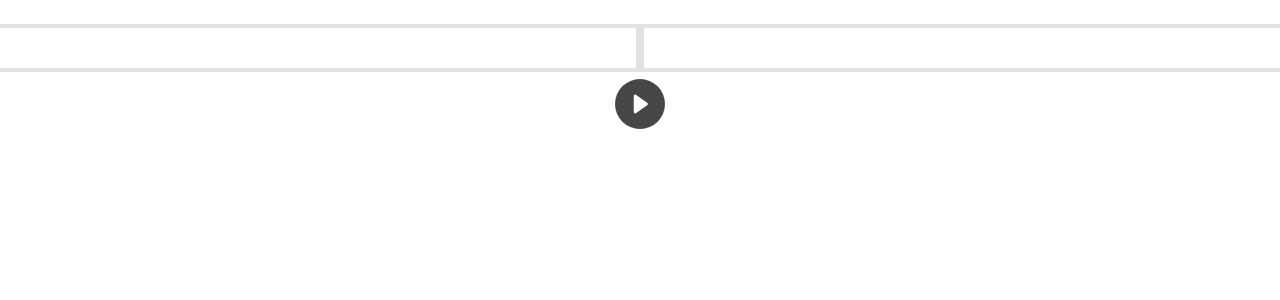
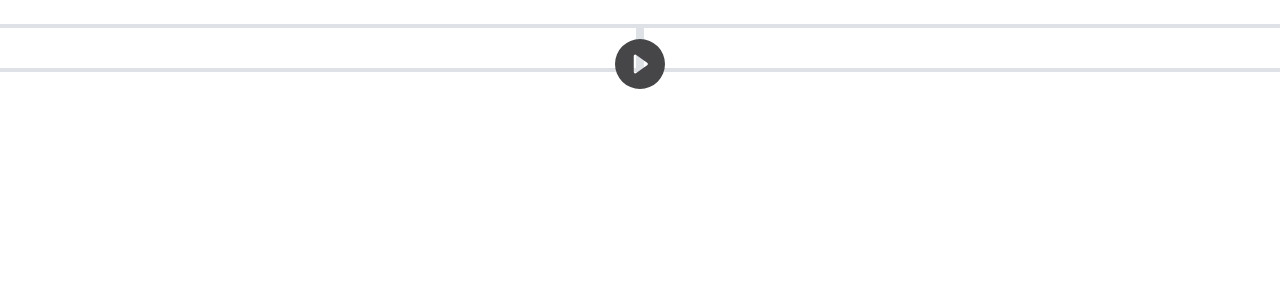
Before and after one commit to saracds/deckofcards, a React (Create React App) app: page /play in a window 1280 px wide. Shown: the top 300 px of the page. Built offline with nearby package versions, Linux system fonts and the light colour scheme.

Commit message:
estilos play

```diff
--- a/src/pages/FormPlayer.js
+++ b/src/pages/FormPlayer.js
@@ -30,10 +30,11 @@ const FormPlayer = () => {
         setValidated(true);
 
     };
+
     const consultarAPI = async () => {
 
         const { data } = await axios("http://deckofcardsapi.com/api/deck/new/");
-        setPartida(data);
+        setPartida(data.deck_id);
     };
 
     return (
--- a/src/pages/Play.js
+++ b/src/pages/Play.js
@@ -1,30 +1,48 @@
-import { useContext, useState } from 'react'
+import { useContext } from 'react'
+import { useState } from "react";
 import { playerContext } from '../context/PlayerContext'
 import { Button, Row, Col} from 'react-bootstrap';
+import axios from "axios";
 import useDeck from '../hooks/useDeck';
-import {BsFillPlayCircleFill} from 'react-icons/bs';
 import { IconContext } from "react-icons/lib";
+import { BsFillPlayCircleFill } from "react-icons/bs";
 
 const Play = () => {
 
     const { player, partida } = useContext(playerContext);
+    const [deck1, setDeck1] = useState({});
+    const [deck2, setDeck2] = useState({});
 
+    const handleSetDeck = () =>{
+        const consultaAPI = async () => {
+            const { data } = await axios(`http://deckofcardsapi.com/api/deck/${partida}/draw/?count=2`);
+            console.log(data[0]);
+            setDeck1(data.cards[0]);
+            setDeck1(data.cards[1]);
+            console.log(data);
+        };
+        consultaAPI();
+        console.log(partida)
 
+    };
 
     return (
-        <div className='text-center'>
+        <div>
                 <Row className='text-center mt-4'>
                     <Col className='border border-4 p-3' lg={6}>
                         <h3>{player.player1}</h3>
                     </Col>
-                    <Col className='border border-4 p-3' lg={6}>
-                        <h3>{player.player2}</h3>
-                    </Col>
-                    <Button variant="none" className='float'>
+
+                    <Button variant="none" style={{position : "absolute", width : "6%", left : "47%", top : "2em", hover : "none"}} onClick={handleSetDeck}>
                         <IconContext.Provider value={{ color: "464649", size: "50" }}>
                             <BsFillPlayCircleFill/>
                         </IconContext.Provider>
                     </Button>
+
+                    <Col className='border border-4 p-3' lg={6}>
+                        <h3>{player.player2}</h3>
+                    </Col>
+
                 </Row>
 
                 <br/>
```
